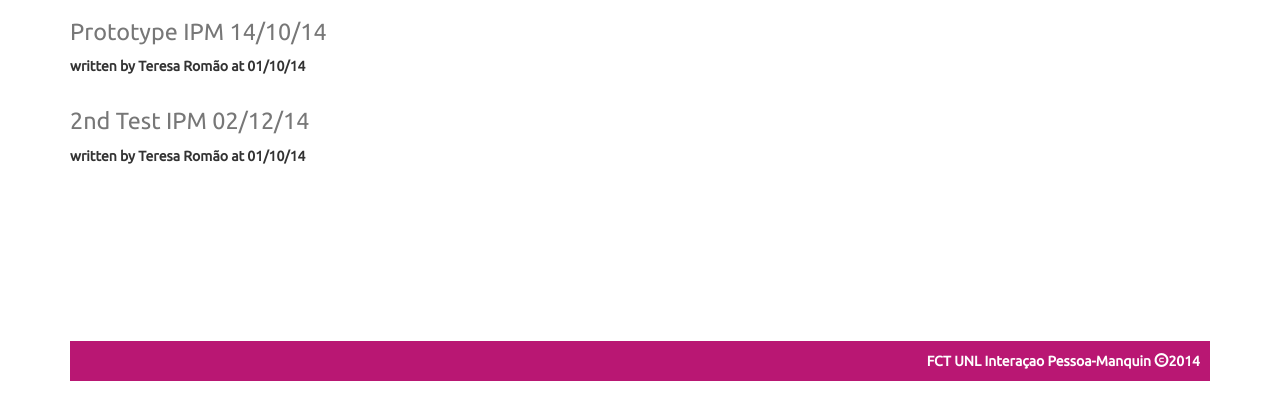
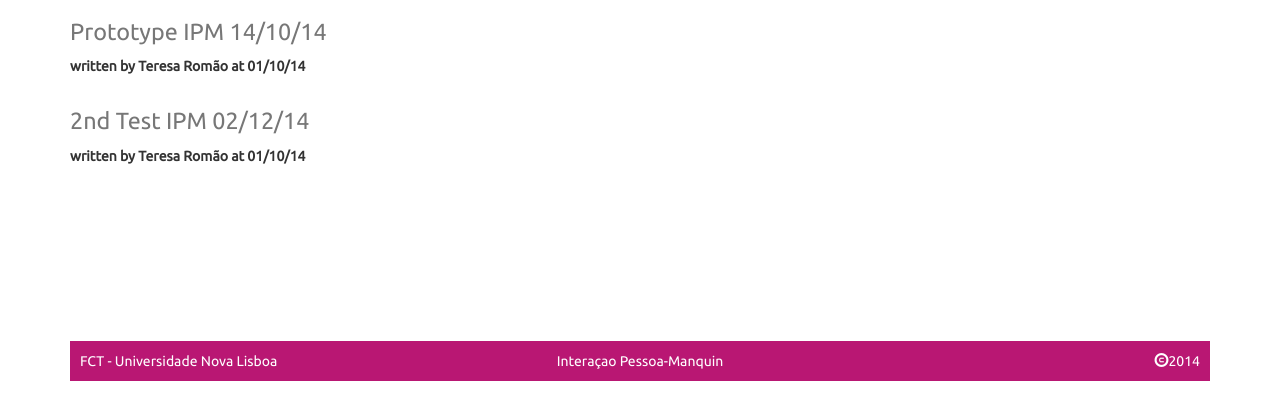
Before and after one commit to joaofvs/ipm_clipped, a plain HTML site: page index.html in a window 1280 px wide. Shown: the part 395-800 px from the top of the page. Drawn offline with nearby package versions, Linux system fonts and the light colour scheme.

Commit message:
edit the footer

```diff
--- a/css/style.css
+++ b/css/style.css
@@ -79,10 +79,16 @@ ul.nav li.dropdown:hover > ul.dropdown-menu {
 }
 
 footer{
-	text-align: right;
+	/*text-align: right;*/
 	margin-top: 20px;
 	padding: 10px;
 	color: white;
 	background-color: #b91773;
 }
+.footer-right{
+	text-align: right;
+}
+.footer-center{
+	text-align: center;
+}
 /**************************************************/
--- a/index.html
+++ b/index.html
@@ -85,7 +85,19 @@
       <!-- END MAIN CONTENT -->
       <!-- STICKY FOOTER -->
       <div class="push"></div>
-      <footer><b>FCT UNL Interaçao Pessoa-Manquin <span class="glyphicon glyphicon-copyright-mark"></span>2014</b></footer>
+      <footer>
+      <div class="row">
+        <div class="col-xs-6 col-sm-4">
+          FCT - Universidade Nova Lisboa
+        </div>
+        <div class="col-xs-6 col-sm-4 footer-center">
+          Interaçao Pessoa-Manquin
+        </div>
+        <div class="col-xs-6 col-sm-4 footer-right">
+          <span class="glyphicon glyphicon-copyright-mark"></span>2014
+        </div>
+        </div>
+      </footer>
       <!-- END OF STICKY FOOTER -->
     </div>
     <!-- END CONTAINER -->
```
